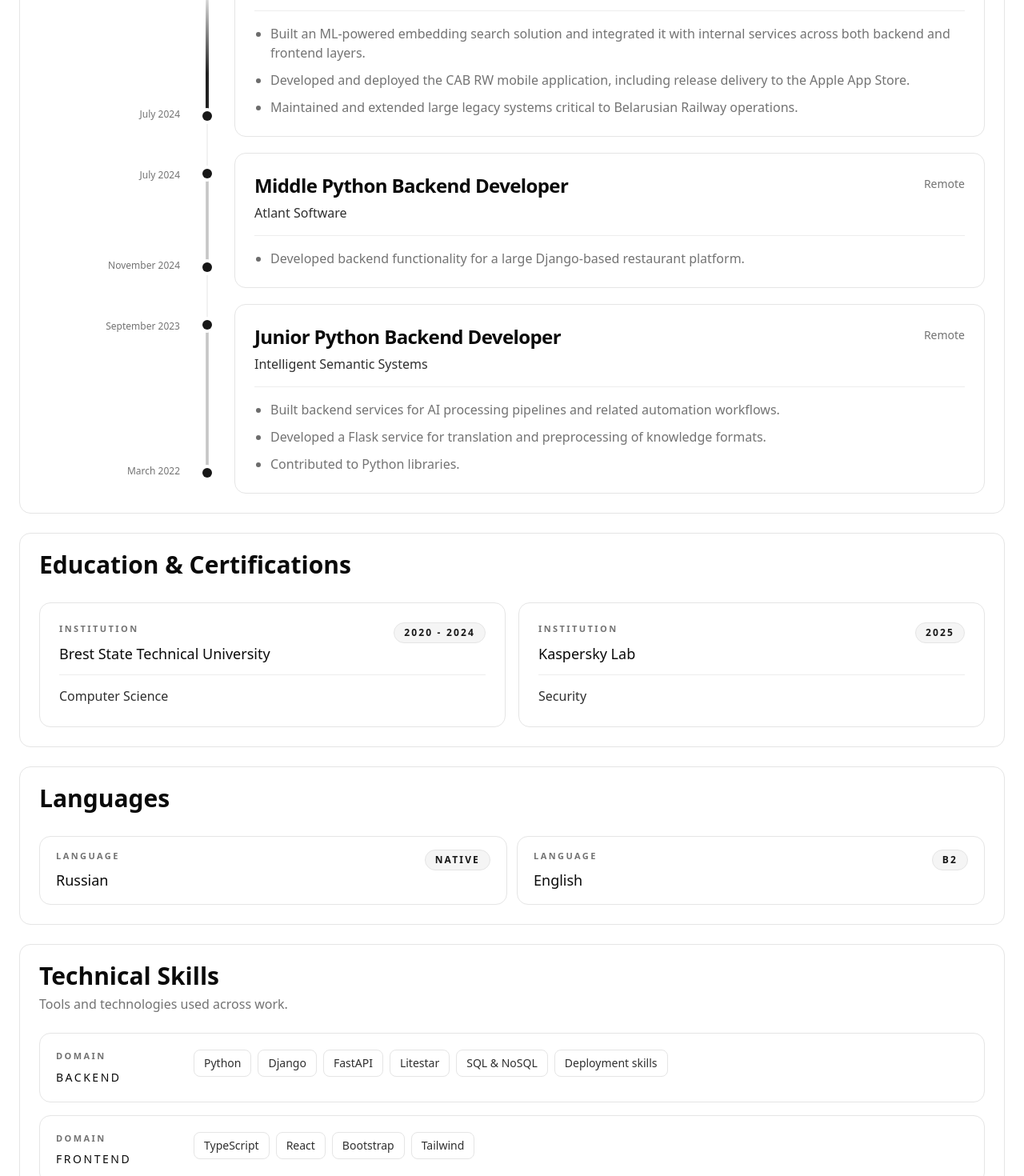
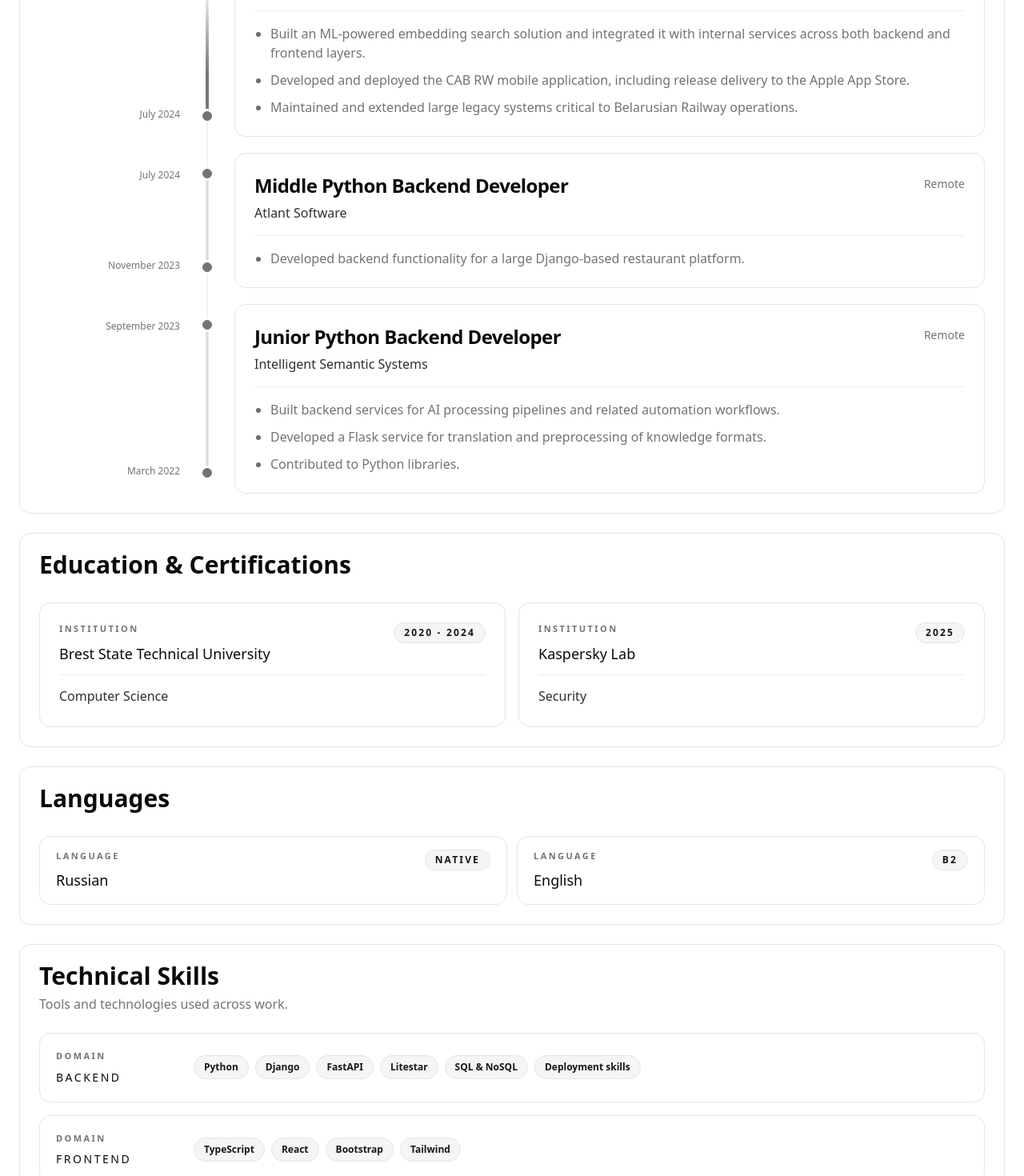
Before and after one commit to FalseR20/FalseR20.github.io, a React (Vite) app: page / in a window 1280 px wide. Shown: the part 680-2150 px from the top of the page at 80% size. Built offline with nearby package versions, Linux system fonts and the light colour scheme.

Commit message:
feat: update styles

```diff
--- a/src/features/cv/components/ExperienceItem.tsx
+++ b/src/features/cv/components/ExperienceItem.tsx
@@ -30,6 +30,11 @@
   const isEstimatedEnd = Boolean(item.period.end && item.period.endIsEstimated);
   const mobileBadgeClassName =
     "inline-flex shrink-0 rounded-full border px-2.5 py-1 text-[11px] font-medium text-muted-foreground";
+  const timelineDotClassName =
+    "relative z-10 size-3 rounded-full ring-[3px] ring-background";
+  const timelineDefaultDotClassName =
+    "border border-muted-foreground bg-muted-foreground";
+  const timelineEstimatedDotClassName = "border-2 border-ring bg-background";
 
   return (
     <li className="grid grid-cols-1 gap-4 sm:grid-cols-[11rem_1.25rem_minmax(0,1fr)] sm:gap-6">
@@ -86,10 +91,10 @@
           <span
             aria-hidden="true"
             className={cn(
-              "relative z-10 size-3 rounded-full ring-4 ring-background",
+              timelineDotClassName,
               isEstimatedEnd
-                ? "border-2 border-primary bg-background"
-                : "bg-primary",
+                ? timelineEstimatedDotClassName
+                : timelineDefaultDotClassName,
             )}
           />
         ) : null}
@@ -99,14 +104,14 @@
             className={cn(
               "relative w-1 flex-1 overflow-hidden rounded-full",
               isEstimatedEnd
-                ? "cv-timeline-segment-animated bg-primary/10"
-                : "bg-primary/20",
+                ? "cv-timeline-segment-animated bg-primary/5"
+                : "bg-primary/10",
             )}
           />
         ) : null}
         <span
           aria-hidden="true"
-          className="relative z-10 size-3 rounded-full bg-primary ring-4 ring-background"
+          className={cn(timelineDotClassName, timelineDefaultDotClassName)}
         />
       </div>
 
@@ -120,7 +125,7 @@
               <span
                 aria-hidden="true"
                 className={cn(
-                  "relative h-px min-w-0 flex-1 overflow-hidden rounded-full bg-primary/20",
+                  "relative h-px min-w-0 flex-1 overflow-hidden rounded-full bg-primary/10",
                   isEstimatedEnd && "cv-timeline-segment-animated-horizontal",
                 )}
               />
--- a/src/features/cv/components/SkillsSection.tsx
+++ b/src/features/cv/components/SkillsSection.tsx
@@ -17,6 +17,8 @@
 
 export function SkillsSection({ skillGroups }: SkillsSectionProps) {
   const { t } = useTranslation();
+  const skillBadgeClassName =
+    "inline-flex min-w-0 max-w-full items-center rounded-full border bg-secondary px-3 py-1 text-xs leading-5 font-semibold text-secondary-foreground";
 
   return (
     <Card>
@@ -30,7 +32,7 @@
             <CardSurface
               key={group.title}
               size="compact"
-              className="grid gap-3 md:grid-cols-[10rem_minmax(0,1fr)] md:items-start"
+              className="grid gap-3 md:grid-cols-[10rem_minmax(0,1fr)] md:items-center"
             >
               <VStack size="sm">
                 <p className="text-[11px] font-semibold tracking-[0.22em] text-muted-foreground uppercase">
@@ -40,12 +42,9 @@
                   {group.title}
                 </h3>
               </VStack>
-              <div className="flex flex-wrap gap-2">
+              <div className="flex flex-wrap items-center gap-2 md:self-center">
                 {group.items.map((skill) => (
-                  <span
-                    key={skill}
-                    className="inline-flex items-center rounded-md border bg-background px-3 py-1.5 text-xs font-medium text-foreground/85 sm:text-sm"
-                  >
+                  <span key={skill} className={skillBadgeClassName}>
                     {skill}
                   </span>
                 ))}
--- a/src/i18n/locales/en.ts
+++ b/src/i18n/locales/en.ts
@@ -95,7 +95,7 @@
         period: {
           start: {
             month: "November",
-            year: "2024",
+            year: "2023",
           },
           end: {
             month: "July",
--- a/src/i18n/locales/ru.ts
+++ b/src/i18n/locales/ru.ts
@@ -95,7 +95,7 @@
         period: {
           start: {
             month: "Ноябрь",
-            year: "2024",
+            year: "2023",
           },
           end: {
             month: "Июль",
--- a/src/index.css
+++ b/src/index.css
@@ -54,8 +54,8 @@
     transparent 100%
   );
   background-size: 100% 200%;
-  animation: cv-timeline-flow 10s linear infinite;
-  opacity: 0.95;
+  animation: cv-timeline-flow 8s linear infinite;
+  opacity: 0.55;
 }
 
 .cv-timeline-segment-animated-horizontal::after {
@@ -73,8 +73,8 @@
     transparent 100%
   );
   background-size: 200% 100%;
-  animation: cv-timeline-flow-horizontal 10s linear infinite reverse;
-  opacity: 0.95;
+  animation: cv-timeline-flow-horizontal 8s linear infinite reverse;
+  opacity: 0.55;
 }
 
 @media (prefers-reduced-motion: reduce) {
```
